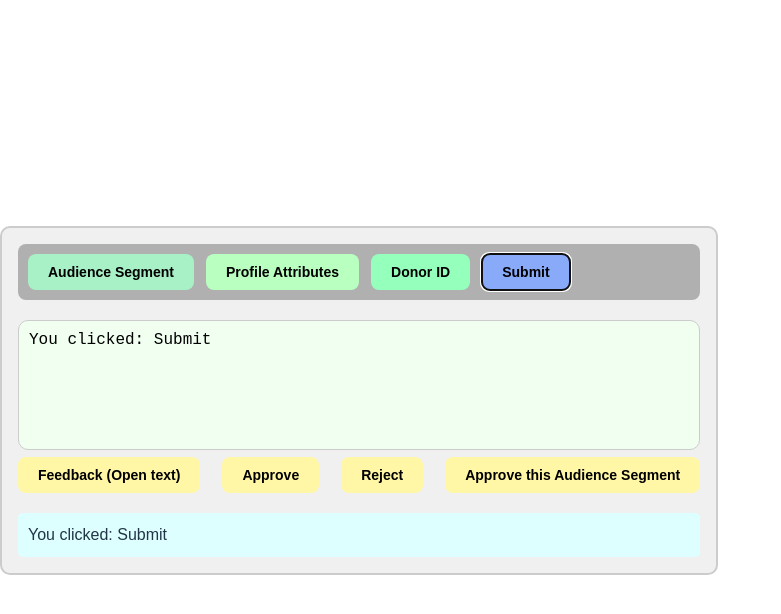
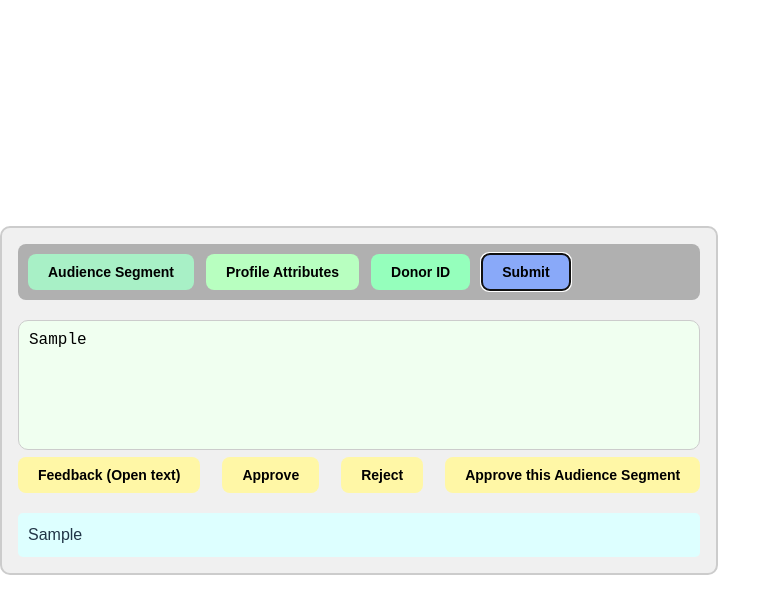
Before and after one commit to prem-syntasa/superset-approval-mechanism, a React (Vite) app: page / in a window 1280 px wide. Both pictures are taken after typing "Sample" into the empty fields and a click on the button "Submit". Shown: the top 614 px of the page, without its empty margins (0-781 px from the left). Built offline with nearby package versions, Linux system fonts and the light colour scheme.

Commit message:
update msg

```diff
--- a/src/App.jsx
+++ b/src/App.jsx
@@ -1,10 +1,20 @@
 import React, { useState } from 'react';
 
 export default function App() {
-  const [message, setMessage] = useState('');
+  let [message, setMessage ] = useState('');
+  const [customMessage, setCustomMessage] = useState('');
 
   const handleClick = (label) => {
-    setMessage(`You clicked: ${label}`);
+    if (label === "Submit") {
+      setCustomMessage(message);
+    }
+    else {
+      setCustomMessage(`You clicked: ${label}`);
+    }
+    fetch('http://localhost:3000/')
+    .then(response => response.json())
+    .then(json => console.log(json))
+    .catch(error => console.error(error));
   };
 
   return (
@@ -51,9 +61,9 @@ export default function App() {
         <button onClick={() => handleClick('Reject')} style={btnStyle('#FFF7A6')}>Reject</button>
         <button onClick={() => handleClick('Approve Segment')} style={btnStyle('#FFF7A6')}>Approve this Audience Segment</button>
       </div>
-      {message && (
+      {customMessage && (
       <div style={{ marginTop: '20px', padding: '10px', background: '#dff', borderRadius: '5px' }}>
-        {message}
+        {customMessage}
       </div>
     )}
     </div>
```
